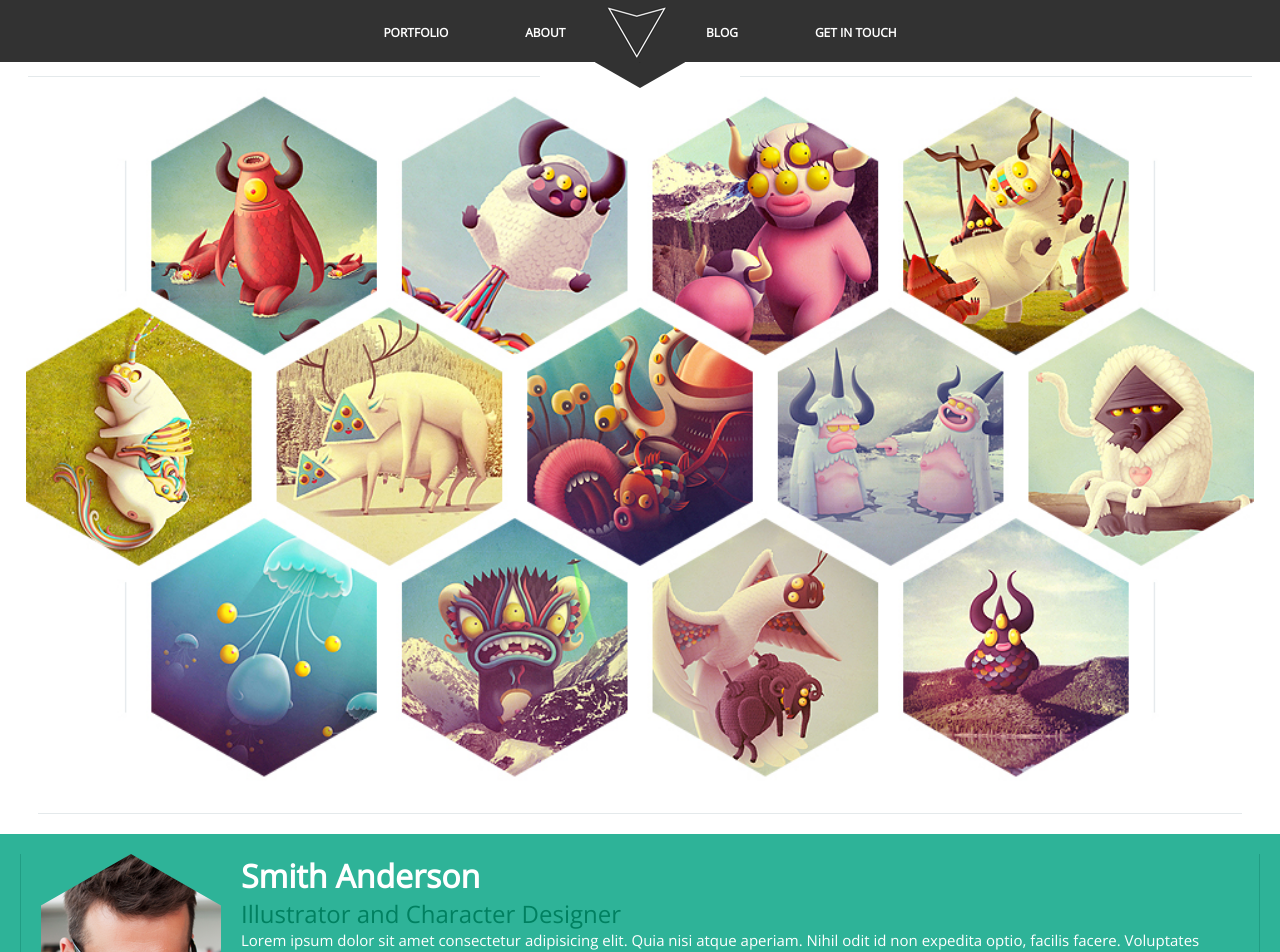
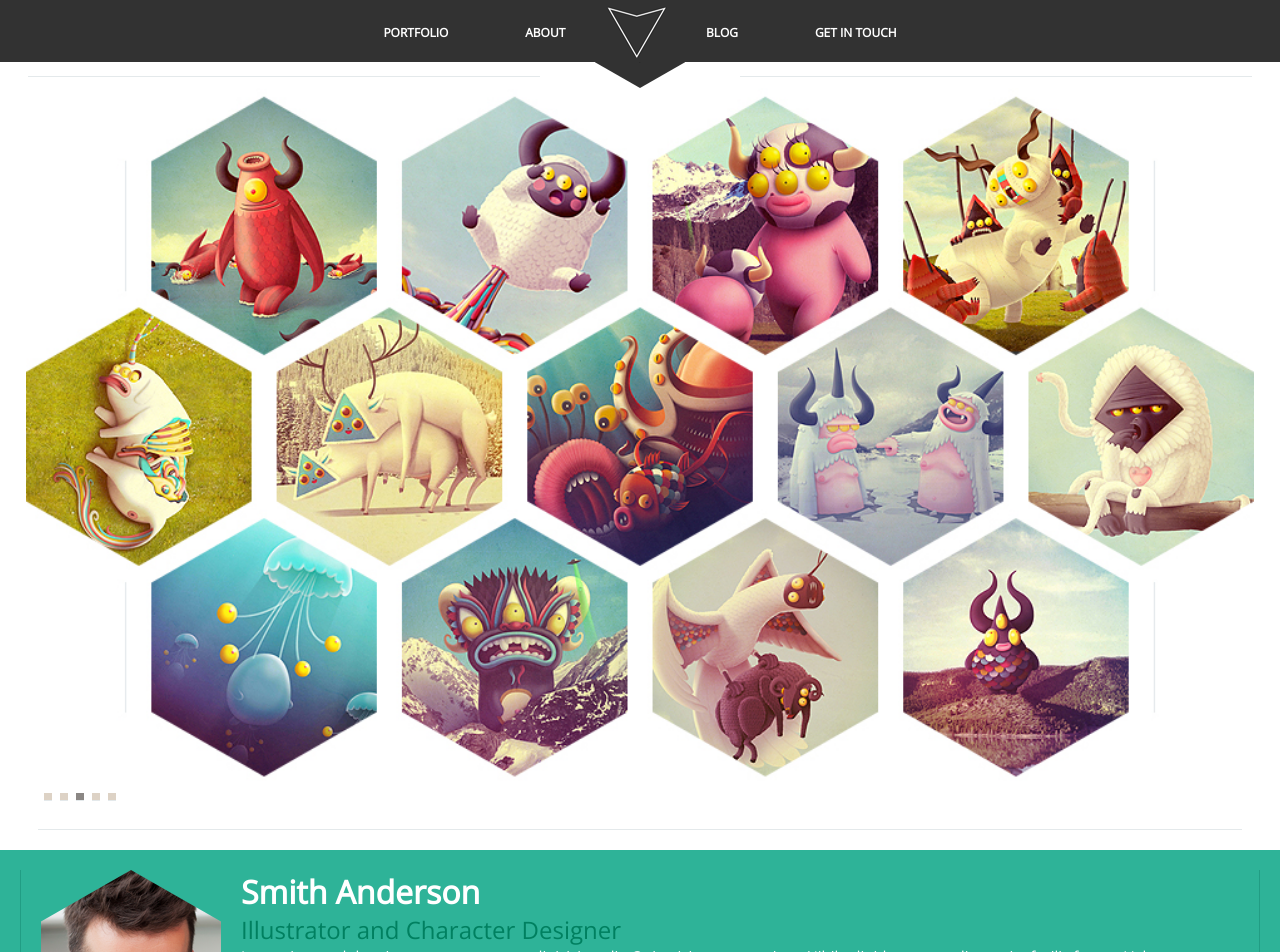
Before and after one commit to lukaszprotosawicki/layout, a React (Create React App) app: page / in a window 1280 px wide. Shown: the top 952 px of the page. Built offline with nearby package versions, Linux system fonts and the light colour scheme.

Commit message:
add styles

```diff
--- a/package.json
+++ b/package.json
@@ -1,6 +1,6 @@
 {
   "name": "layout",
-  "homepage": "https://lukaszprotosawicki.github.io/layout",
+  "homepage": "https://lukaszprotosawicki.github.io/layout/",
   "version": "0.1.0",
   "private": true,
   "dependencies": {
@@ -18,7 +18,9 @@
     "start": "react-scripts start",
     "build": "react-scripts build",
     "test": "react-scripts test",
-    "eject": "react-scripts eject"
+    "eject": "react-scripts eject",
+    "predeploy": "npm run build",
+    "deploy": "gh-pages -d build"
   },
   "eslintConfig": {
     "extends": [
--- a/src/components/Slider.js
+++ b/src/components/Slider.js
@@ -4,6 +4,13 @@ function Slider() {
   return (
     <div className="slider">
       <img src={slider} alt="layout" />
+      <ul className="position_slider">
+        <span></span>
+        <span></span>
+        <span className="slider_color"></span>
+        <span></span>
+        <span></span>
+      </ul>
       <span></span>
     </div>
   );
--- a/src/components/main.scss
+++ b/src/components/main.scss
@@ -196,6 +196,21 @@
   height: 40px;
   align-items: center;
   font-size: 14px;
+}
+
+.position_slider {
+  display: flex;
+  float: left;
+  margin: 0;
+  span {
+    margin: 4px;
+    height: 8px;
+    width: 8px;
+    background-color: rgb(221, 210, 197);
+  }
+  .slider_color {
+    background-color: rgb(139, 135, 132);
+  }
 }
 
 @media all and (min-width: 450px) and (max-width: 564px) {
```
